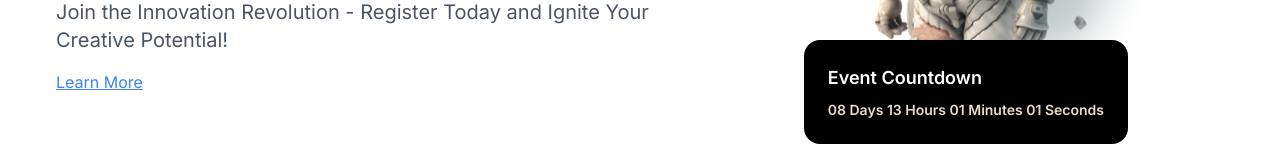
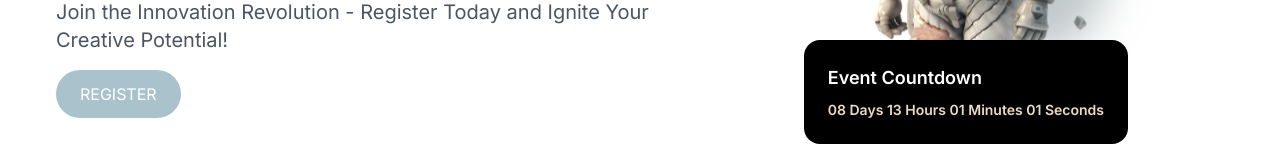
Before and after one commit to AkashSasikumar47/ieee-concepto-webiste, a Next.js app: page / in a window 1280 px wide. Shown: the part 618-786 px from the top of the page. Built offline with nearby package versions, Linux system fonts and the light colour scheme.

Commit message:
Update Hero.tsx

```diff
--- a/components/Hero/Hero.tsx
+++ b/components/Hero/Hero.tsx
@@ -93,7 +93,9 @@ const Hero = () => {
                     <p className="text-gray-600 text-l md:text-xl leading-relaxed">
                         Join the Innovation Revolution - Register Today and Ignite Your Creative Potential!
                     </p>
-                    <a href="/About" className="text-blue-500 underline mt-4 inline-block">Learn More</a>
+                    <a href="https://forms.gle/yeQDynfTv4P8eFWx9" className="text-white bg-[#A9C2CB] rounded-full py-3 px-6 mt-4 inline-block text-center hover:bg-black transition duration-300 ease-in-out">
+                        REGISTER
+                    </a>
                 </div>
             </div>
 
```
